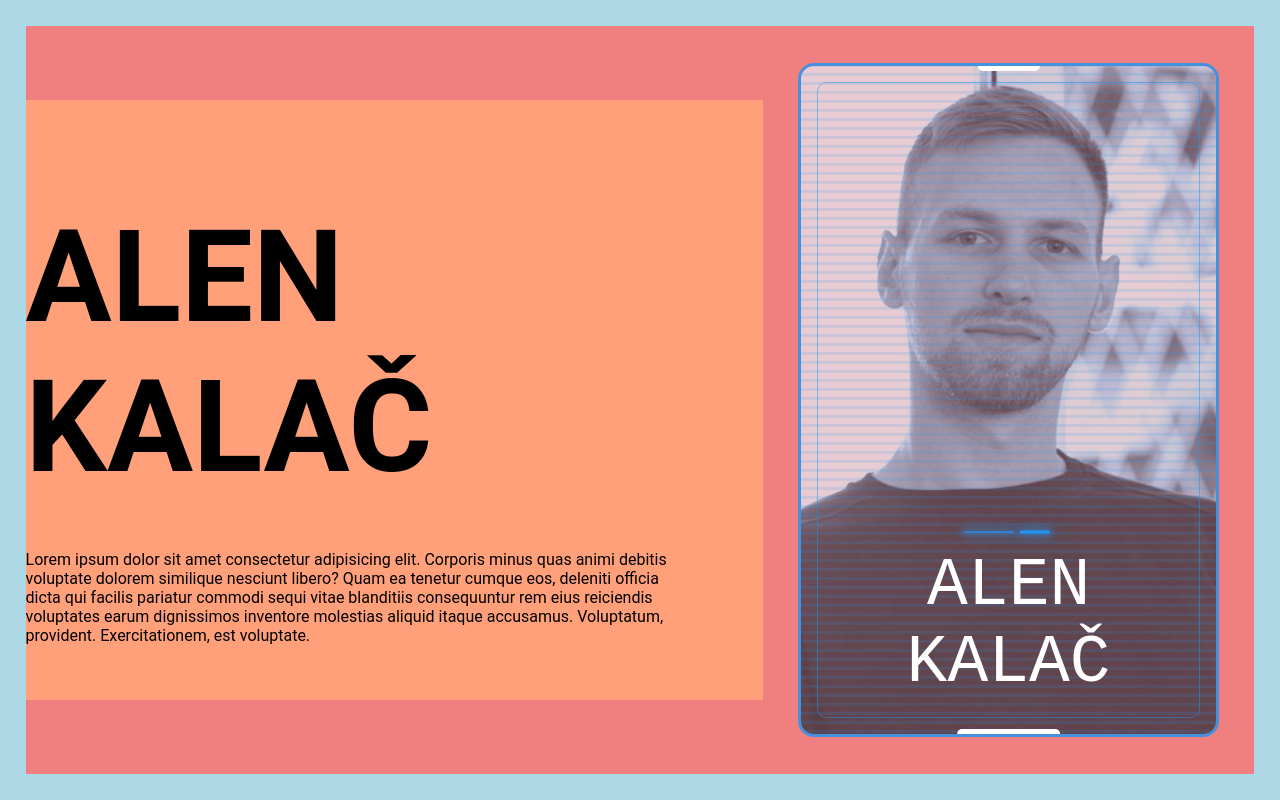
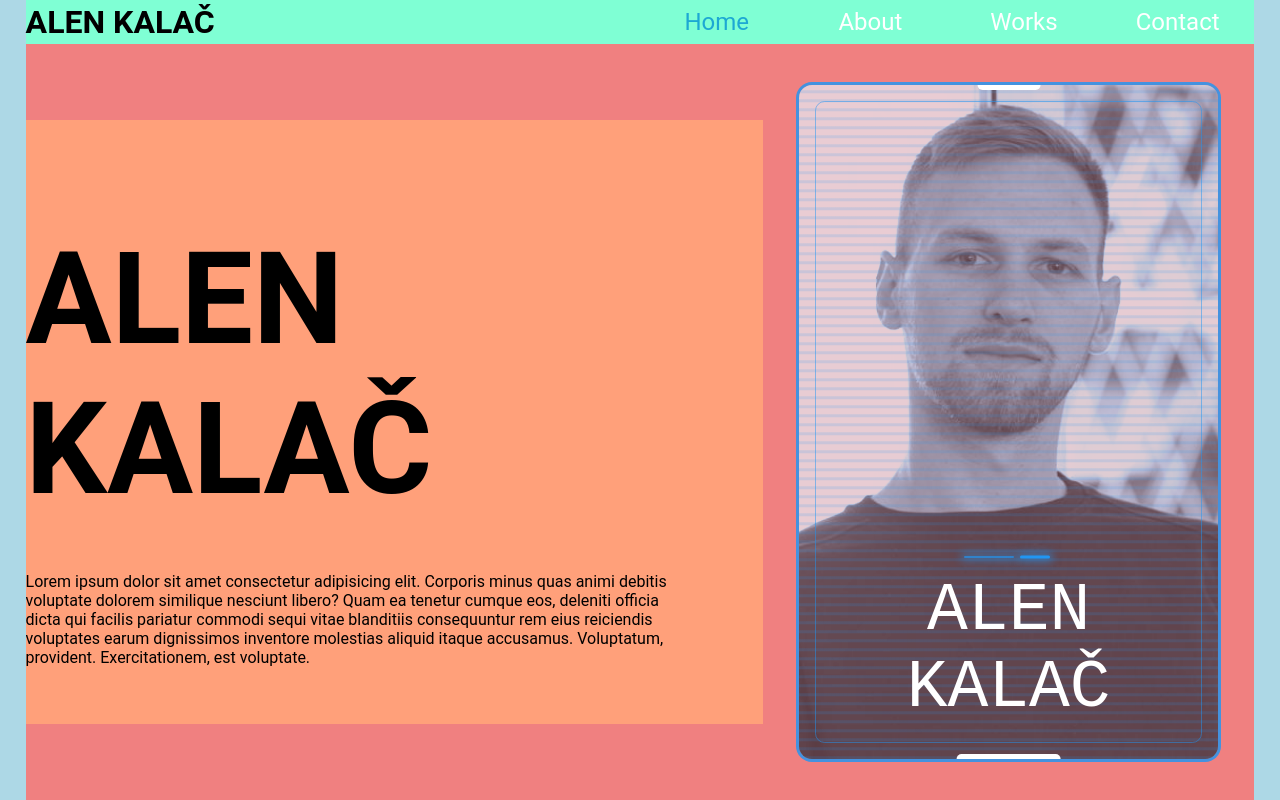
Before and after one commit to Alen-Kalac/PortfolioSite, a React (Create React App) app: page / in a window 1280 px wide. Built offline with nearby package versions, Linux system fonts and the light colour scheme.

Commit message:
Added header with basic css, and functional routing with react-router-dom

```diff
--- a/src/App.js
+++ b/src/App.js
@@ -1,12 +1,21 @@
 import React from "react";
 import "./App.css";
 import About from "./pages/About/About";
-
+import { Link, Route, Routes } from "react-router-dom";
 
 function App() {
-  return <>
-  <About />
-  </>;
+  return (
+    <>
+    <div>
+    <Routes>
+      <Route path='/' element={<About />} />
+      <Route path='/about' element = {<About />} />
+      <Route path='/contact' element = {<About />}/>
+      <Route path='/works' element = {<About />}/>
+    </Routes>
+    </div>
+    </>
+  );
 }
 
 export default App;
--- a/src/components/Header/Header.css
+++ b/src/components/Header/Header.css
@@ -0,0 +1,31 @@
+li  a.active {
+    color: #1da8d3;
+}
+header{
+    background-color: aquamarine;
+    display: flex;
+     justify-content: space-between;
+    align-items: center;
+
+}
+.header-links{
+     display: flex;
+     width: 50%;
+     height: 100%;
+     align-items: center;
+     justify-content: space-evenly;
+}
+.header-links li {
+    display: flex;
+    align-items: center;
+    justify-content: center;
+    flex: 1;
+    height: 100%;
+}
+.nav-link {
+    color: white;
+    padding: 0.5rem;
+    font-size: 24px;
+    text-decoration: none;
+
+}
--- a/src/components/Header/Header.js
+++ b/src/components/Header/Header.js
@@ -0,0 +1,22 @@
+import React from "react";
+import "./Header.css";
+import {NavLink, Route, Routes} from 'react-router-dom'
+function Header() {
+  return (
+    <>
+      <header>
+        <div className="logo">
+          <h1>ALEN KALAČ</h1>
+        </div>
+        <div className="header-links">
+                <li className='nav-li'><NavLink className='nav-link' activeClassName={({isActive}) => (isActive ? 'active' : '')} to = "/">Home</NavLink></li>    {/* same page - first page */ }
+                <li className='nav-li'><NavLink className='nav-link' to= "/about">About</NavLink></li>   {/* short description about me */ }
+                <li className='nav-li'><NavLink className='nav-link' to= "/works">Works</NavLink></li>   {/* my project */ }
+                <li className='nav-li'><NavLink className='nav-link' to= "/contact">Contact</NavLink></li> {/* like a footer section */ }
+        </div>
+      </header>
+    </>
+  );
+}
+
+export default Header;
--- a/src/index.js
+++ b/src/index.js
@@ -1,13 +1,17 @@
-import React from 'react';
-import ReactDOM from 'react-dom/client';
-import './index.css';
-import App from './App';
-import reportWebVitals from './reportWebVitals';
+import React from "react";
+import ReactDOM from "react-dom/client";
+import "./index.css";
+import App from "./App";
+import reportWebVitals from "./reportWebVitals";
+import { BrowserRouter } from "react-router-dom";
 
-const root = ReactDOM.createRoot(document.getElementById('root'));
+const root = ReactDOM.createRoot(document.getElementById("root"));
 root.render(
   <React.StrictMode>
-    <App />
+    <BrowserRouter>
+      {" "}
+      <App />
+    </BrowserRouter>
   </React.StrictMode>
 );
 
--- a/src/pages/About/About.css
+++ b/src/pages/About/About.css
@@ -1,8 +1,10 @@
 .hero-section{
+  display: flex;
+  flex-direction: column;
     width: 100%;
     height: 100vh;
     background-color: lightblue;
-    padding: 2%;
+    padding: 0 2%;
   }
   .hero-section-content{
     background-color: lightcoral;
--- a/src/pages/About/About.js
+++ b/src/pages/About/About.js
@@ -2,10 +2,11 @@ import React from "react";
 import "./About.css";
 import ProfilePhoto from "../../Images/ProfilePhoto.jpg";
 import Screen from "../../components/displayScreen/Screen";
-
+import Header from "../../components/Header/Header";
+import {NavLink, Route, Routes} from 'react-router-dom'
 function About() {
   let funStatus = false;
-  const nameHandler = (event) => {
+const nameHandler = (event) => {
     if (funStatus === false) {
       funStatus = true;
       const name = event.target.innerText;
@@ -36,6 +37,7 @@ function About() {
   return (
     <>
       <div className="hero-section">
+        <Header/>
         <div className="hero-section-content">
           <div className="text-wrapper">
             <h1 className="name" onMouseOver={nameHandler}>
@@ -60,4 +62,5 @@ function About() {
     </>
   );
 }
+
 export default About;
```
Also changed, not shown: 1 other file (tests, documents, lock files or other folders).
